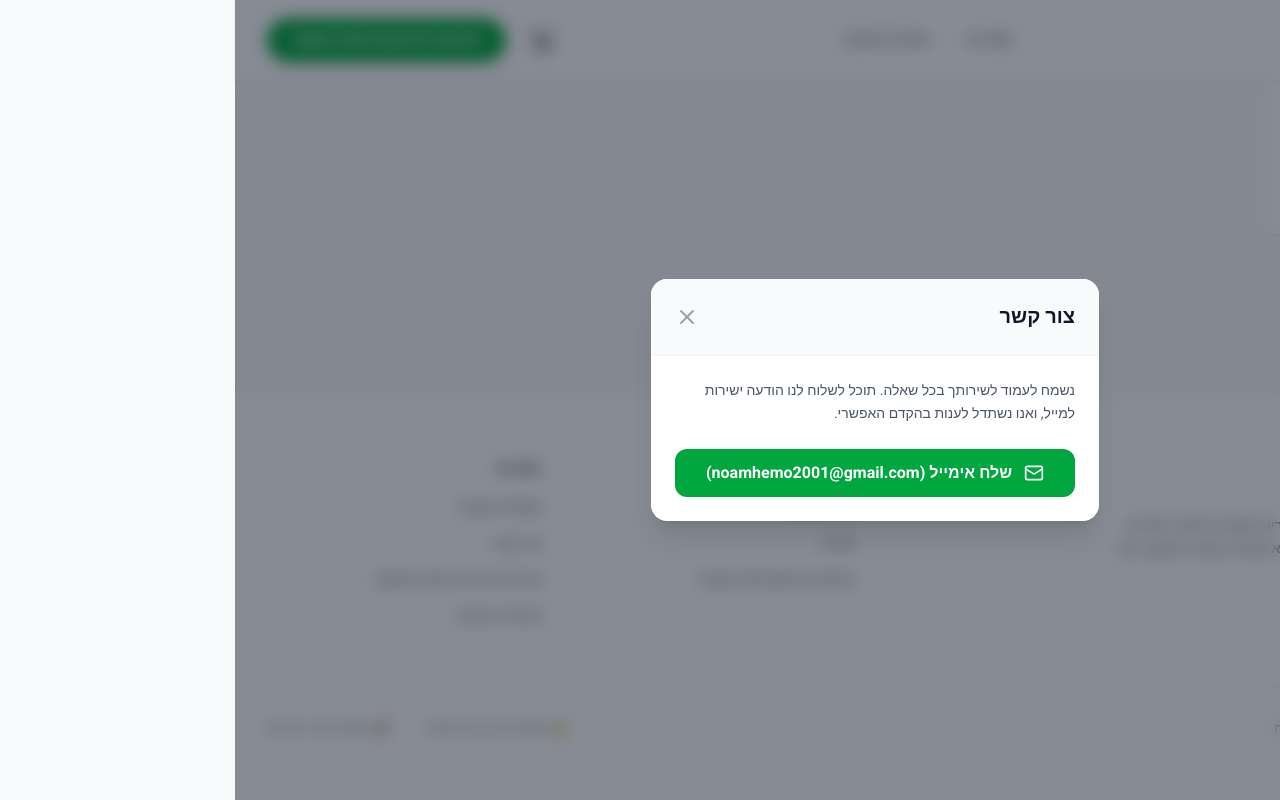
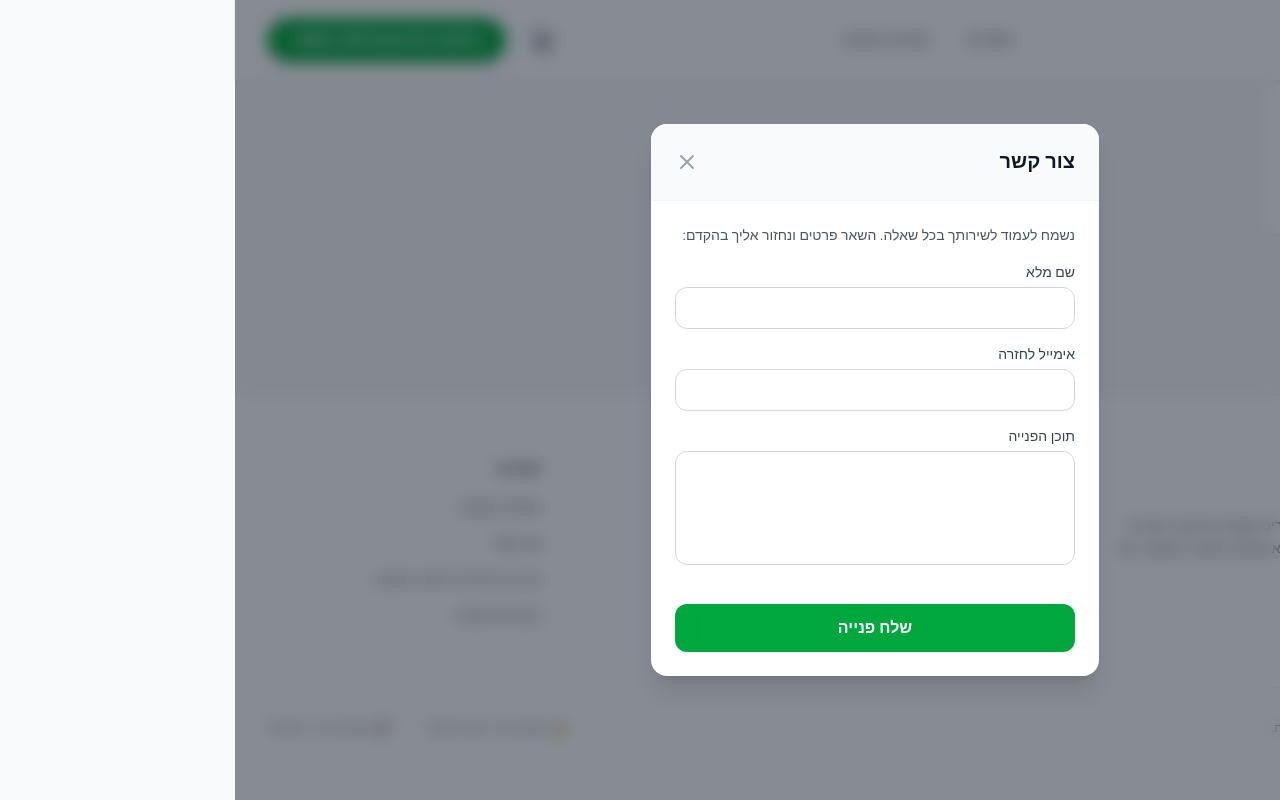
Before and after one commit to NoamLe17/BookToTable, a Next.js app: page /dashboard/guide in a window 1280 px wide. Both pictures are taken after a click on the button "צור קשר". Shown: the part 567-1367 px from the top of the page. Built offline with nearby package versions, Linux system fonts and the light colour scheme; no server answers.

Commit message:
Update contact us with email form and Resend API

```diff
--- /dev/null
+++ b/src/app/api/email/contact/route.ts
@@ -0,0 +1,50 @@
+import { NextResponse } from 'next/server';
+import { Resend } from 'resend';
+
+// Using the API key from the existing email route
+const resend = new Resend('re_DTeFKd2R_ByHXKUvq9EBb5mk1sEU52xWo');
+
+export async function POST(request: Request) {
+  try {
+    const body = await request.json();
+    const { name, email, message } = body;
+
+    if (!name || !email || !message) {
+      return NextResponse.json({ error: 'Missing required fields' }, { status: 400 });
+    }
+
+    const htmlContent = `
+      <div dir="rtl" style="font-family: Arial, sans-serif; color: #333; max-width: 600px; margin: 0 auto; border: 1px solid #e5e7eb; border-radius: 8px; overflow: hidden;">
+        <div style="background-color: #16a34a; color: white; padding: 20px; text-align: center;">
+          <h1 style="margin: 0;">פנייה חדשה מאתר BookToTable</h1>
+        </div>
+        <div style="padding: 30px;">
+          <p style="font-size: 16px;"><strong>שם:</strong> ${name}</p>
+          <p style="font-size: 16px;"><strong>אימייל לחזרה:</strong> ${email}</p>
+          <h3 style="margin-top: 20px; border-bottom: 2px solid #16a34a; padding-bottom: 5px;">תוכן הפנייה:</h3>
+          <div style="background-color: #f9fafb; padding: 15px; border-radius: 6px; white-space: pre-wrap; line-height: 1.5; font-size: 15px; border: 1px solid #e5e7eb;">
+${message}
+          </div>
+        </div>
+      </div>
+    `;
+
+    const { data, error } = await resend.emails.send({
+      from: 'BookToTable Contact <onboarding@resend.dev>', // Free tier restricted
+      to: ['noamhemo2001@gmail.com'], // Send to the user's email
+      subject: `פנייה חדשה מאת ${name} - BookToTable`,
+      replyTo: email,
+      html: htmlContent,
+    });
+
+    if (error) {
+      console.error('Resend Error:', error);
+      return NextResponse.json({ error }, { status: 400 });
+    }
+
+    return NextResponse.json({ success: true, data });
+  } catch (err) {
+    console.error('Contact API Error:', err);
+    return NextResponse.json({ error: 'Internal Server Error' }, { status: 500 });
+  }
+}
--- a/src/app/dashboard/guide/page.tsx
+++ b/src/app/dashboard/guide/page.tsx
@@ -111,10 +111,10 @@ function Callout({
   children: React.ReactNode;
 }) {
   const styles = {
-    blue:   'bg-blue-50   border-blue-200   text-blue-900',
-    green:  'bg-green-50  border-green-200  text-green-900',
+    blue: 'bg-blue-50   border-blue-200   text-blue-900',
+    green: 'bg-green-50  border-green-200  text-green-900',
     orange: 'bg-orange-50 border-orange-200 text-orange-900',
-    red:    'bg-red-50    border-red-200    text-red-900',
+    red: 'bg-red-50    border-red-200    text-red-900',
     purple: 'bg-purple-50 border-purple-200 text-purple-900',
   };
   return (
--- a/src/components/layout/Footer.tsx
+++ b/src/components/layout/Footer.tsx
@@ -8,6 +8,34 @@ import { Mail, X } from 'lucide-react';
 export default function Footer() {
   const [isFaqOpen, setIsFaqOpen] = useState(false);
   const [isContactOpen, setIsContactOpen] = useState(false);
+
+  const [contactForm, setContactForm] = useState({ name: '', email: '', message: '' });
+  const [isSubmitting, setIsSubmitting] = useState(false);
+  const [contactSuccess, setContactSuccess] = useState(false);
+  const [contactError, setContactError] = useState('');
+
+  const handleContactSubmit = async (e: React.FormEvent) => {
+    e.preventDefault();
+    setIsSubmitting(true);
+    setContactError('');
+
+    try {
+      const res = await fetch('/api/email/contact', {
+        method: 'POST',
+        headers: { 'Content-Type': 'application/json' },
+        body: JSON.stringify(contactForm),
+      });
+
+      if (!res.ok) throw new Error('שגיאה בשליחת הפנייה');
+
+      setContactSuccess(true);
+      setContactForm({ name: '', email: '', message: '' });
+    } catch (err) {
+      setContactError('אירעה שגיאה. אנא נסה שוב מאוחר יותר.');
+    } finally {
+      setIsSubmitting(false);
+    }
+  };
 
   return (
     <footer className="bg-white border-t border-gray-200 mt-20">
@@ -39,9 +67,9 @@ export default function Footer() {
               <a href="#" className="w-8 h-8 rounded-lg bg-gray-100 flex items-center justify-center text-gray-500 hover:bg-green-500 hover:text-white transition-all">
                 <svg xmlns="http://www.w3.org/2000/svg" width="16" height="16" viewBox="0 0 24 24" fill="none" stroke="currentColor" strokeWidth="2" strokeLinecap="round" strokeLinejoin="round"><path d="M22 4s-.7 2.1-2 3.4c1.6 10-9.4 17.3-18 11.6 2.2.1 4.4-.6 6-2C3 15.5.5 9.6 3 5c2.2 2.6 5.6 4.1 9 4-.9-4.2 4-6.6 7-3.8 1.1 0 3-1.2 3-1.2z"/></svg>
               </a>
-              <a href="mailto:noamhemo2001@gmail.com" className="w-8 h-8 rounded-lg bg-gray-100 flex items-center justify-center text-gray-500 hover:bg-green-500 hover:text-white transition-all">
+              <button onClick={() => setIsContactOpen(true)} className="w-8 h-8 rounded-lg bg-gray-100 flex items-center justify-center text-gray-500 hover:bg-green-500 hover:text-white transition-all">
                 <Mail className="w-4 h-4" />
-              </a>
+              </button>
             </div>
           </div>
 
@@ -141,13 +169,43 @@ export default function Footer() {
               </button>
             </div>
             <div className="p-6">
-              <p className="text-sm text-gray-600 mb-6 leading-relaxed">
-                נשמח לעמוד לשירותך בכל שאלה. תוכל לשלוח לנו הודעה ישירות למייל, ואנו נשתדל לענות בהקדם האפשרי.
-              </p>
-              <a href="mailto:noamhemo2001@gmail.com" className="flex items-center justify-center gap-3 w-full bg-green-600 hover:bg-green-700 text-white py-3 px-4 rounded-xl font-bold transition-all">
-                <Mail size={20} />
-                שלח אימייל (noamhemo2001@gmail.com)
-              </a>
+              {contactSuccess ? (
+                <div className="text-center py-6">
+                  <div className="w-16 h-16 bg-green-100 text-green-600 rounded-full flex items-center justify-center mx-auto mb-4">
+                    <svg className="w-8 h-8" fill="none" stroke="currentColor" viewBox="0 0 24 24"><path strokeLinecap="round" strokeLinejoin="round" strokeWidth="2" d="M5 13l4 4L19 7"></path></svg>
+                  </div>
+                  <h3 className="text-xl font-bold text-gray-900 mb-2">הפנייה נשלחה בהצלחה!</h3>
+                  <p className="text-gray-600 mb-6">תודה שפנית אלינו, נחזור אליך בהקדם.</p>
+                  <button onClick={() => { setIsContactOpen(false); setContactSuccess(false); }} className="bg-gray-100 hover:bg-gray-200 text-gray-800 font-bold py-2 px-6 rounded-xl transition-all">סגור</button>
+                </div>
+              ) : (
+                <form onSubmit={handleContactSubmit} className="space-y-4">
+                  <p className="text-sm text-gray-600 mb-4 leading-relaxed">
+                    נשמח לעמוד לשירותך בכל שאלה. השאר פרטים ונחזור אליך בהקדם:
+                  </p>
+
+                  {contactError && <div className="text-red-500 text-sm mb-4">{contactError}</div>}
+
+                  <div>
+                    <label className="block text-sm font-medium text-gray-700 mb-1">שם מלא</label>
+                    <input required type="text" value={contactForm.name} onChange={e => setContactForm({...contactForm, name: e.target.value})} className="w-full border border-gray-300 rounded-xl px-4 py-2 focus:ring-2 focus:ring-green-500 outline-none text-right" dir="rtl" />
+                  </div>
+
+                  <div>
+                    <label className="block text-sm font-medium text-gray-700 mb-1">אימייל לחזרה</label>
+                    <input required type="email" value={contactForm.email} onChange={e => setContactForm({...contactForm, email: e.target.value})} className="w-full border border-gray-300 rounded-xl px-4 py-2 focus:ring-2 focus:ring-green-500 outline-none text-left" dir="ltr" />
+                  </div>
+
+                  <div>
+                    <label className="block text-sm font-medium text-gray-700 mb-1">תוכן הפנייה</label>
+                    <textarea required rows={4} value={contactForm.message} onChange={e => setContactForm({...contactForm, message: e.target.value})} className="w-full border border-gray-300 rounded-xl px-4 py-2 focus:ring-2 focus:ring-green-500 outline-none resize-none text-right" dir="rtl" />
+                  </div>
+
+                  <button type="submit" disabled={isSubmitting} className="w-full bg-green-600 hover:bg-green-700 disabled:opacity-50 text-white font-bold py-3 rounded-xl transition-all mt-4">
+                    {isSubmitting ? 'שולח...' : 'שלח פנייה'}
+                  </button>
+                </form>
+              )}
             </div>
           </div>
         </div>
```
